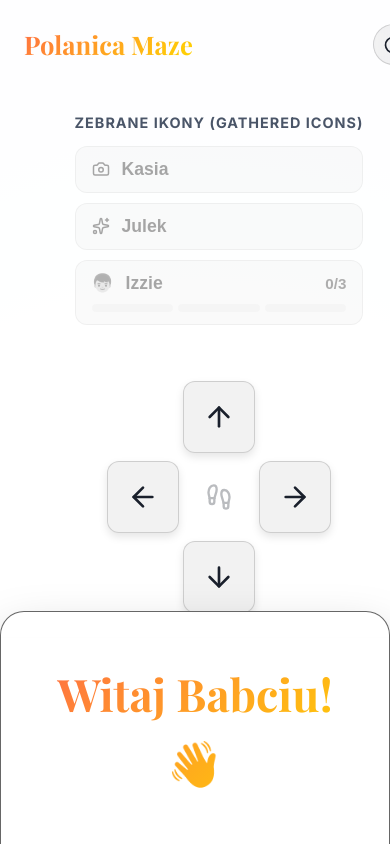
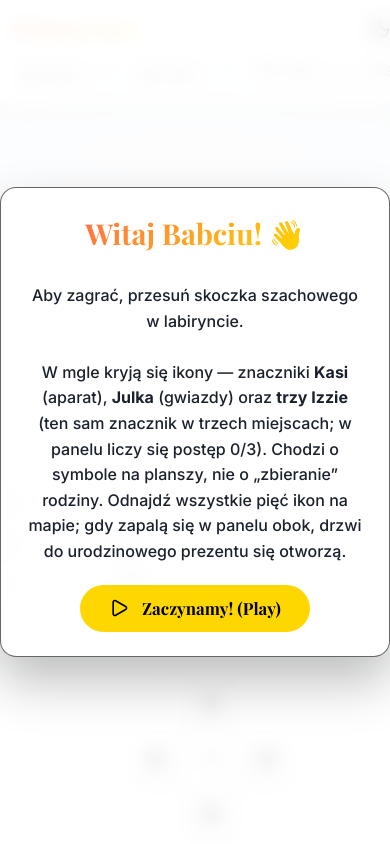
Before and after one commit to jtrudeau/babcia, a React (Vite) app: page / in a window 390 px wide. Shown: the top 844 px of the page. Built offline with nearby package versions, Linux system fonts and the light colour scheme; a web font is replaced by a local one.

Commit message:
Add mobile responsiveness

```diff
--- a/src/App.css
+++ b/src/App.css
@@ -722,16 +722,209 @@
 .sto-lat { font-size: 6.5rem; margin: 0; line-height: 1; background: linear-gradient(180deg, #FFD700, #FF5722); -webkit-background-clip: text; background-clip: text; -webkit-text-fill-color: transparent; filter: drop-shadow(0 0 30px rgba(255, 215, 0, 0.5)); text-transform: uppercase; }
 .happy-bday { font-size: 2.2rem; margin-top: 1rem; font-weight: 500; letter-spacing: 2px; }
 
-/* RESPONSIVE */
+/* =========================================
+   RESPONSIVE — Tablet (≤ 1024px)
+   ========================================= */
 @media (max-width: 1024px) {
-  .app-wrapper { flex-direction: column; height: auto; min-height: 100vh; overflow-y: auto; }
-  .sidebar { width: 100%; border-right: none; border-bottom: 1px solid var(--sidebar-border); flex-direction: row; flex-wrap: wrap; justify-content: center; gap: 1rem; }
-  .sidebar-header { width: 100%; margin-bottom: 0; border: none; }
+  .app-wrapper {
+    flex-direction: column;
+    height: auto;
+    min-height: 100vh;
+    overflow-y: auto;
+  }
+  .sidebar {
+    width: 100%;
+    border-right: none;
+    border-bottom: 1px solid var(--sidebar-border);
+    flex-direction: row;
+    flex-wrap: wrap;
+    align-items: flex-start;
+    justify-content: space-between;
+    gap: 1rem;
+    padding: 1rem 1.5rem;
+  }
+  .sidebar-header { width: 100%; margin-bottom: 0; padding-bottom: 0; border-bottom: none; }
+  .sidebar-section { flex: 1; min-width: 200px; margin-bottom: 0; }
   .sidebar-dynamic-area { display: none; }
-  .maze-area { padding: 8rem 0 2rem 0; }
-  .clue-box { top: 1rem; }
+  .dpad-container { padding-top: 0; }
+  .maze-area { padding: 1.5rem 1rem 2rem; }
   .tile { width: 8vw; height: 8vw; }
   .sto-lat { font-size: 3.5rem; }
   .happy-bday { font-size: 1.5rem; }
   .clue-pl { font-size: 1.4rem; }
 }
+
+/* =========================================
+   RESPONSIVE — Mobile phone (≤ 640px)
+   ========================================= */
+@media (max-width: 640px) {
+
+  /* ── Full-viewport fixed layout ── */
+  .app-wrapper {
+    flex-direction: column;
+    height: 100dvh;
+    min-height: unset;
+    overflow: hidden;
+  }
+
+  /* ── Compact top header (sidebar becomes a slim strip) ── */
+  .sidebar {
+    width: 100%;
+    flex-direction: column;
+    flex-shrink: 0;
+    flex-wrap: nowrap;
+    padding: 0.5rem 0.75rem;
+    gap: 0.4rem;
+    border-right: none;
+    border-bottom: 1px solid var(--sidebar-border);
+    align-items: stretch;
+    justify-content: flex-start;
+    overflow: hidden;
+  }
+
+  .sidebar-header {
+    width: 100%;
+    margin-bottom: 0;
+    padding-bottom: 0;
+    border-bottom: none;
+  }
+
+  .sidebar-title { font-size: 1.2rem; }
+
+  .sidebar-section {
+    width: 100%;
+    margin-bottom: 0;
+    min-width: unset;
+  }
+
+  .section-title { display: none; }
+
+  /* ── Collected icons row ── */
+  .collection-hud { flex-direction: row; gap: 5px; }
+
+  .hud-item {
+    flex: 1;
+    padding: 5px 8px;
+    font-size: 0.78rem;
+    gap: 5px;
+    border-radius: 8px;
+    min-width: 0;
+  }
+
+  .hud-item.hud-izzie { flex: 1.4; gap: 6px; }
+
+  .izzie-hud-bar { height: 4px; gap: 3px; }
+
+  .sidebar-dynamic-area { display: none; }
+
+  /* ── D-pad: fixed to bottom of viewport ── */
+  .dpad-container {
+    position: fixed;
+    bottom: 0;
+    left: 0;
+    right: 0;
+    z-index: 50;
+    display: flex;
+    justify-content: center;
+    padding: 0.5rem 1rem;
+    padding-bottom: calc(0.5rem + env(safe-area-inset-bottom, 0px));
+    background: var(--sidebar-bg);
+    border-top: 1px solid var(--sidebar-border);
+    backdrop-filter: blur(20px);
+    -webkit-backdrop-filter: blur(20px);
+  }
+
+  .dir-btn { width: 3rem; height: 3rem; border-radius: 10px; }
+  .dpad-center { width: 3rem; height: 3rem; }
+  .dpad { gap: 0.3rem; }
+  .dpad-middle { gap: 0.3rem; }
+
+  /* ── Maze area fills remaining space ── */
+  .maze-area {
+    flex: 1;
+    min-height: 0;
+    display: flex;
+    flex-direction: column;
+    align-items: center;
+    justify-content: center;
+    padding: 0.25rem;
+    /* clear the fixed d-pad (3×3rem buttons + gaps + padding + safe area) */
+    padding-bottom: calc(9.5rem + env(safe-area-inset-bottom, 0px));
+    position: relative;
+    overflow: hidden;
+  }
+
+  /* Clue box floats above the grid — doesn't push it down */
+  .clue-box {
+    position: absolute;
+    top: 0.4rem;
+    left: 50%;
+    transform: translateX(-50%);
+    margin-bottom: 0;
+    padding: 0.45rem 0.9rem;
+    border-radius: 12px;
+    max-width: 95vw;
+    width: max-content;
+  }
+
+  .clue-pl { font-size: 1rem; }
+  .clue-en { font-size: 0.85rem !important; }
+
+  /* ── Board: scale tiles to fit screen ── */
+  .grid-container { padding: 0.5rem; }
+  .board { gap: 3px; }
+  .row  { gap: 3px; }
+
+  .tile {
+    /*
+      Width-fit: (100vw − 2×grid-padding − 9×gap) / 10 ≈ (100vw − 43px) / 10
+      Height-fit: (100dvh − header≈90px − dpad≈155px − grid-overhead≈43px) / 10
+    */
+    width:  min(calc((100vw - 43px) / 10), calc((100dvh - 288px) / 10));
+    height: min(calc((100vw - 43px) / 10), calc((100dvh - 288px) / 10));
+    border-radius: 5px;
+  }
+
+  /* Scale icons to fit smaller tiles */
+  .wall-chess-piece { font-size: 1.1rem; }
+  .player-icon      { font-size: 1.5rem; }
+  .izzie-icon       { font-size: 1.1rem; }
+
+  .kasia-tile svg,
+  .joel-tile  svg,
+  .goal-tile  svg { width: 18px !important; height: 18px !important; }
+
+  /* Celebration */
+  .sto-lat    { font-size: 2.5rem; }
+  .happy-bday { font-size: 1.1rem; letter-spacing: 1px; }
+
+  /* ── Modals cover full screen on mobile ── */
+  .modal-overlay { position: fixed; }
+
+  .modal-content {
+    padding: 1.5rem;
+    max-width: 95vw;
+    max-height: 85dvh;
+    overflow-y: auto;
+    border-radius: 16px;
+  }
+
+  .modal-content h2 { font-size: 1.8rem; margin-bottom: 0.75rem; }
+  .modal-content p  { font-size: 1rem; margin-bottom: 1.25rem; }
+  .modal-btn        { font-size: 1.05rem; padding: 0.8rem 1.8rem; }
+
+  .memory-modal {
+    padding: 1.25rem;
+    padding-top: 2.5rem;
+    width: 95vw;
+    max-width: 95vw;
+  }
+
+  .memory-photo-container.large-featured {
+    width:  min(100%, 260px);
+    height: min(100%, 260px);
+    margin-bottom: 1rem;
+  }
+
+  .memory-quote { font-size: 1.05rem; margin-bottom: 0.75rem; }
+}
--- a/vite.config.js
+++ b/vite.config.js
@@ -1,5 +1,7 @@
 import { defineConfig } from 'vite'
 import react from '@vitejs/plugin-react'
+// eslint-disable-next-line no-undef
+const isGhPages = process.env.GH_PAGES === '1'
 
 // Must match the GitHub repo name for GitHub Pages project sites:
 // https://<user>.github.io/<repo>/
@@ -8,5 +10,5 @@ const repoName = 'babcia'
 // https://vite.dev/config/
 export default defineConfig({
   plugins: [react()],
-  base: process.env.GH_PAGES === '1' ? `/${repoName}/` : '/',
+  base: isGhPages ? `/${repoName}/` : '/',
 })
```
